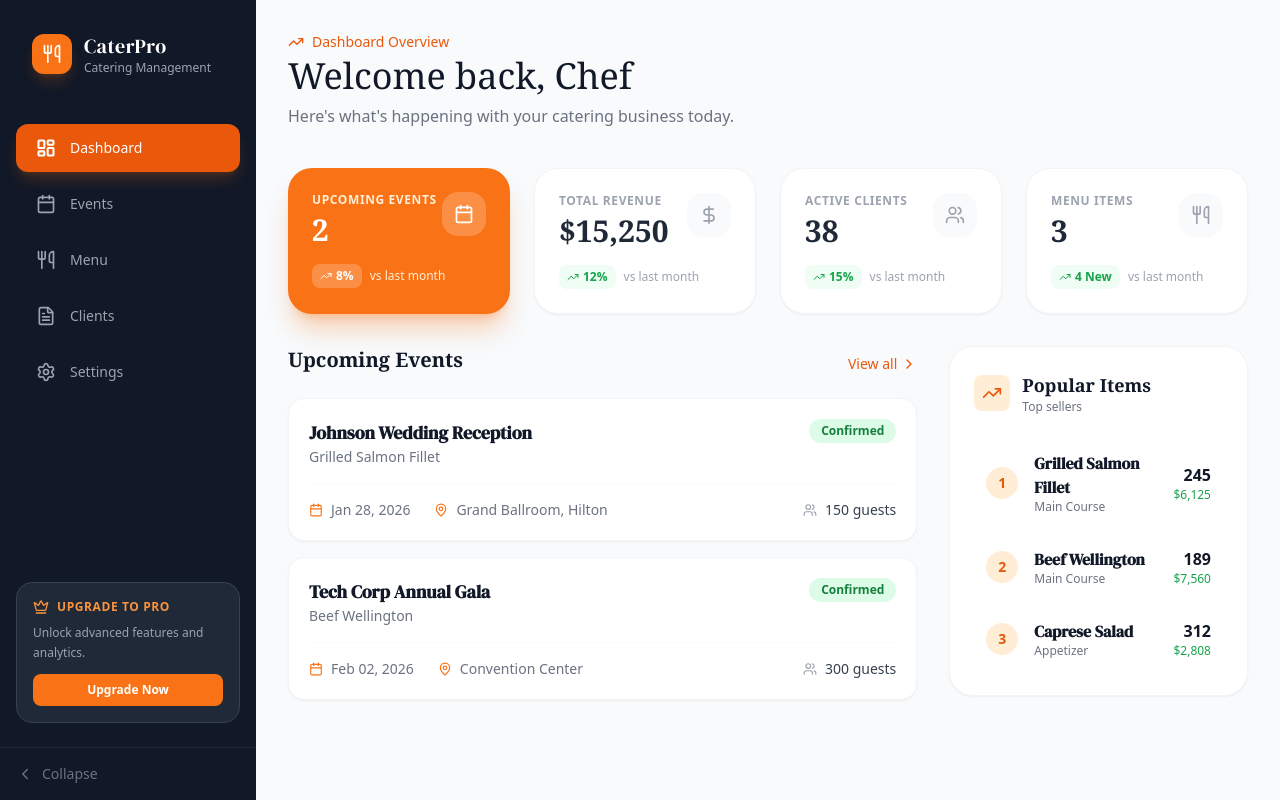
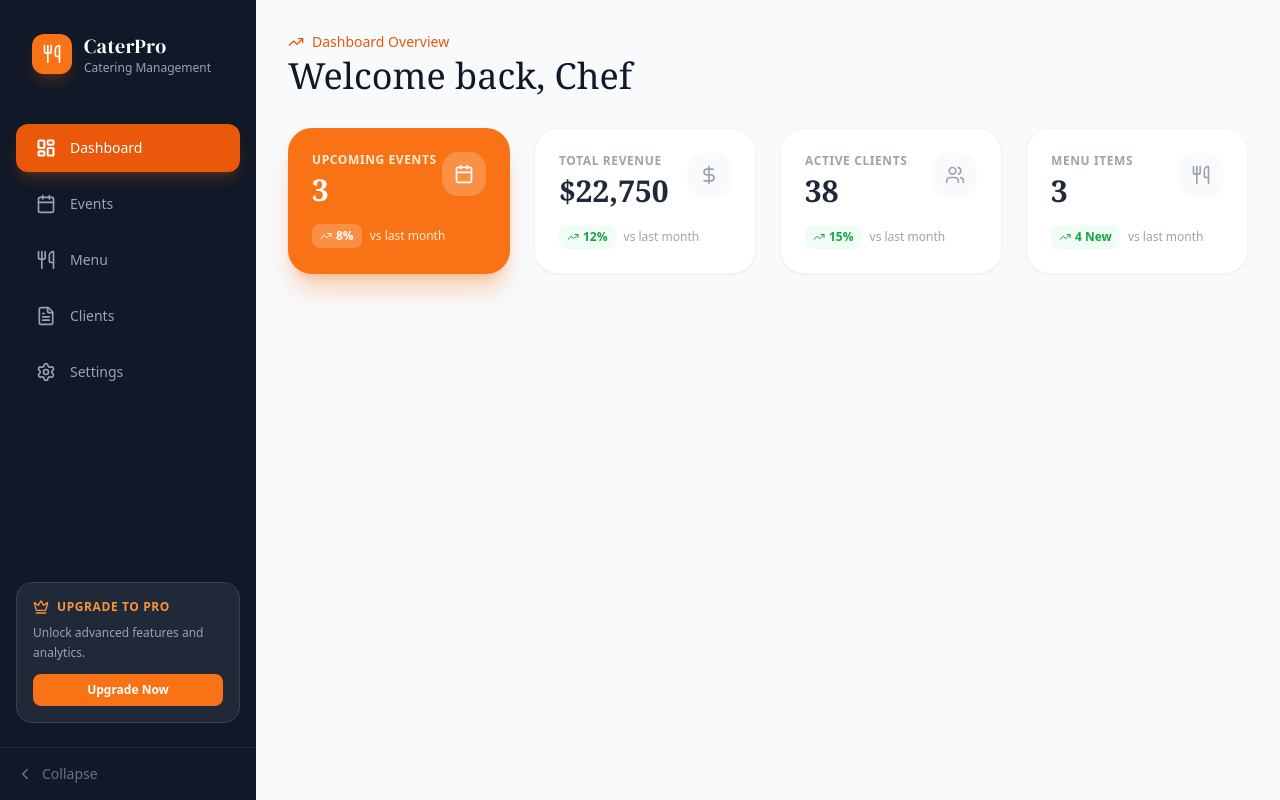
Before and after one commit to TriCodeLK/Catering-Management-System, a React (Vite) app in the folder catering-system/: page / in a window 1280 px wide. Built offline with nearby package versions, Linux system fonts and the light colour scheme.

Commit message:
feat: implement calendar view for event scheduling and enhance order management

```diff
--- a/catering-system/src/App.jsx
+++ b/catering-system/src/App.jsx
@@ -1,8 +1,8 @@
 import React, { useState, useEffect } from 'react';
-import { Calendar, Users, DollarSign, Clock, Bell, Search, X, Trash2, Edit2, Upload, Image as ImageIcon, ChevronRight, MapPin, TrendingUp, Utensils, Plus, ChevronDown } from 'lucide-react';
+import { Calendar, Users, DollarSign, Clock, Bell, Search, X, Trash2, Edit2, Upload, Image as ImageIcon, ChevronRight, MapPin, TrendingUp, Utensils, Plus, ChevronDown, ChevronLeft } from 'lucide-react';
 import Sidebar from './components/Sidebar';
 
-// --- MOCK DATA ---
+// --- MOCK DATA (Updated Dates to YYYY-MM-DD for Calendar) ---
 const INITIAL_PACKAGES = [
   {
     id: 1,
@@ -37,8 +37,9 @@ const INITIAL_PACKAGES = [
 ];
 
 const INITIAL_ORDERS = [
-    { id: "ORD-001", customer: "Johnson Wedding Reception", date: "Jan 28, 2026", time: "6:00 PM", location: "Grand Ballroom, Hilton", package: "Grilled Salmon Fillet", pax: 150, status: "Confirmed", total: 6750 },
-    { id: "ORD-002", customer: "Tech Corp Annual Gala", date: "Feb 02, 2026", time: "7:30 PM", location: "Convention Center", package: "Beef Wellington", pax: 300, status: "Confirmed", total: 8500 },
+    { id: "ORD-001", customer: "Johnson Wedding Reception", date: "2026-01-28", time: "18:00", location: "Grand Ballroom, Hilton", package: "Grilled Salmon Fillet", pax: 150, status: "Confirmed", total: 6750 },
+    { id: "ORD-002", customer: "Tech Corp Annual Gala", date: "2026-02-02", time: "19:30", location: "Convention Center", package: "Beef Wellington", pax: 300, status: "Confirmed", total: 8500 },
+    { id: "ORD-003", customer: "City Charity Fundraiser", date: "2026-02-14", time: "17:00", location: "City Hall Garden", package: "Caprese Salad", pax: 500, status: "Pending", total: 7500 },
 ];
 
 // --- COMPONENTS ---
@@ -131,24 +132,19 @@ export default function CateringApp() {
   });
 
   // -- STATES --
-  // Modal State
   const [isModalOpen, setIsModalOpen] = useState(false);
-  const [modalType, setModalType] = useState(null); // 'MENU' or 'ORDER'
+  const [modalType, setModalType] = useState(null);
 
-  // Menu Form State
   const [menuForm, setMenuForm] = useState({ name: '', price: '', description: '', image: '' });
   const [editingMenuId, setEditingMenuId] = useState(null);
 
-  // Order Form State (NEW)
   const [orderForm, setOrderForm] = useState({
-    customer: '',
-    date: '',
-    time: '',
-    location: '',
-    packageId: '', // We store ID to find price later
-    pax: '',
-    status: 'Pending'
+    customer: '', date: '', time: '', location: '', packageId: '', pax: '', status: 'Pending'
   });
+
+  // -- CALENDAR STATE --
+  const [currentDate, setCurrentDate] = useState(new Date());
+  const [selectedDate, setSelectedDate] = useState(null);
 
   useEffect(() => { localStorage.setItem('catering_packages', JSON.stringify(packages)); }, [packages]);
   useEffect(() => { localStorage.setItem('catering_orders', JSON.stringify(orders)); }, [orders]);
@@ -179,8 +175,6 @@ export default function CateringApp() {
   };
 
   // -- ORDER HANDLERS --
-
-  // Calculate Total Amount dynamically
   const calculateTotal = () => {
     if (!orderForm.packageId || !orderForm.pax) return 0;
     const selectedPkg = packages.find(p => p.id.toString() === orderForm.packageId.toString());
@@ -193,7 +187,7 @@ export default function CateringApp() {
     const selectedPkg = packages.find(p => p.id.toString() === orderForm.packageId.toString());
 
     const newOrder = {
-        id: `ORD-${Date.now().toString().slice(-4)}`, // Generate simple ID
+        id: `ORD-${Date.now().toString().slice(-4)}`,
         customer: orderForm.customer,
         date: orderForm.date,
         time: orderForm.time,
@@ -204,9 +198,8 @@ export default function CateringApp() {
         total: calculateTotal()
     };
 
-    setOrders([newOrder, ...orders]); // Add to top of list
+    setOrders([newOrder, ...orders]);
     setIsModalOpen(false);
-    // Reset form
     setOrderForm({ customer: '', date: '', time: '', location: '', packageId: '', pax: '', status: 'Pending' });
   };
 
@@ -218,16 +211,10 @@ export default function CateringApp() {
     if(window.confirm("Delete this order?")) setOrders(orders.filter((order) => order.id !== id));
   };
 
-  // Helper to open correct modal
   const openMenuModal = (pkg = null) => {
     setModalType('MENU');
-    if (pkg) {
-        setEditingMenuId(pkg.id);
-        setMenuForm(pkg);
-    } else {
-        setEditingMenuId(null);
-        setMenuForm({ name: '', price: '', description: '', image: '' });
-    }
+    if (pkg) { setEditingMenuId(pkg.id); setMenuForm(pkg); }
+    else { setEditingMenuId(null); setMenuForm({ name: '', price: '', description: '', image: '' }); }
     setIsModalOpen(true);
   };
 
@@ -237,62 +224,84 @@ export default function CateringApp() {
     setIsModalOpen(true);
   };
 
+  // -- CALENDAR LOGIC --
+  const getDaysInMonth = (date) => new Date(date.getFullYear(), date.getMonth() + 1, 0).getDate();
+  const getFirstDayOfMonth = (date) => new Date(date.getFullYear(), date.getMonth(), 1).getDay();
+
+  const changeMonth = (offset) => {
+    setCurrentDate(new Date(currentDate.getFullYear(), currentDate.getMonth() + offset, 1));
+  };
+
+  const renderCalendar = () => {
+    const daysInMonth = getDaysInMonth(currentDate);
+    const firstDay = getFirstDayOfMonth(currentDate);
+    const days = [];
+
+    // Empty cells for days before the 1st
+    for (let i = 0; i < firstDay; i++) {
+        days.push(<div key={`empty-${i}`} className="h-32 border border-gray-100 bg-gray-50/30"></div>);
+    }
+
+    // Days of the month
+    for (let day = 1; day <= daysInMonth; day++) {
+        const dateStr = `${currentDate.getFullYear()}-${String(currentDate.getMonth() + 1).padStart(2, '0')}-${String(day).padStart(2, '0')}`;
+        const dayOrders = orders.filter(o => o.date === dateStr);
+        const isSelected = selectedDate === dateStr;
+
+        days.push(
+            <div
+                key={day}
+                onClick={() => setSelectedDate(dateStr)}
+                className={`h-32 border border-gray-100 p-2 relative group cursor-pointer transition-colors hover:bg-orange-50 ${isSelected ? 'bg-orange-50 ring-2 ring-inset ring-orange-200' : 'bg-white'}`}
+            >
+                <span className={`text-sm font-medium w-7 h-7 flex items-center justify-center rounded-full ${
+                    dateStr === new Date().toISOString().split('T')[0] ? 'bg-orange-500 text-white' : 'text-gray-700'
+                }`}>
+                    {day}
+                </span>
+
+                {/* Event Indicators */}
+                <div className="mt-2 space-y-1">
+                    {dayOrders.slice(0, 2).map((order, idx) => (
+                        <div key={idx} className="text-[10px] truncate px-1.5 py-0.5 rounded bg-orange-100 text-orange-700 font-medium">
+                            {order.time} - {order.customer}
+                        </div>
+                    ))}
+                    {dayOrders.length > 2 && (
+                        <div className="text-[10px] text-gray-400 pl-1">
+                            +{dayOrders.length - 2} more
+                        </div>
+                    )}
+                </div>
+            </div>
+        );
+    }
+    return days;
+  };
+
   return (
     <div className="min-h-screen bg-[#F8FAFC] font-sans flex text-gray-900">
       <Sidebar activeTab={activeTab} setActiveTab={setActiveTab} />
 
       <main className="flex-1 md:ml-64 p-8 relative">
-        {/* Top Header */}
+
+        {/* --- DASHBOARD & HEADER --- */}
         {activeTab === 'dashboard' && (
-            <div className="mb-10">
+            <div className="mb-10 animate-in fade-in slide-in-from-bottom-4">
                 <div className="flex items-center gap-2 text-orange-600 font-medium text-sm mb-1">
                     <TrendingUp size={16} />
                     <span>Dashboard Overview</span>
                 </div>
                 <h2 className="text-4xl font-serif font-medium text-gray-900 mb-2">Welcome back, Chef</h2>
-                <p className="text-gray-500">Here's what's happening with your catering business today.</p>
-            </div>
-        )}
 
-        {/* --- DASHBOARD --- */}
-        {activeTab === 'dashboard' && (
-          <div className="space-y-8 animate-in fade-in slide-in-from-bottom-4 duration-500">
-            <div className="grid grid-cols-1 md:grid-cols-4 gap-6">
-              <StatCard title="Upcoming Events" value={orders.length} subValue="8%" icon={Calendar} isPrimary={true} />
-              <StatCard title="Total Revenue" value={`$${orders.reduce((acc, curr) => acc + curr.total, 0).toLocaleString()}`} subValue="12%" icon={DollarSign} />
-              <StatCard title="Active Clients" value="38" subValue="15%" icon={Users} />
-              <StatCard title="Menu Items" value={packages.length} subValue="4 New" icon={Utensils} />
-            </div>
-
-            <div className="grid grid-cols-1 lg:grid-cols-3 gap-8">
-                <div className="lg:col-span-2 space-y-6">
-                    <div className="flex justify-between items-end">
-                        <h3 className="text-xl font-bold font-serif">Upcoming Events</h3>
-                        <button onClick={() => setActiveTab('orders')} className="text-sm font-medium text-orange-600 hover:text-orange-700 flex items-center gap-1">
-                            View all <ChevronRight size={16} />
-                        </button>
-                    </div>
-                    <div className="space-y-4">
-                        {orders.slice(0, 3).map(order => <EventListItem key={order.id} order={order} />)}
-                    </div>
-                </div>
-
-                <div className="bg-white rounded-3xl p-6 border border-gray-100 shadow-sm h-fit">
-                    <div className="flex items-center gap-3 mb-6">
-                        <div className="p-2 bg-orange-100 rounded-lg text-orange-600">
-                            <TrendingUp size={20} />
-                        </div>
-                        <div>
-                            <h3 className="font-bold font-serif text-lg">Popular Items</h3>
-                            <p className="text-xs text-gray-500">Top sellers</p>
-                        </div>
-                    </div>
-                    <div className="space-y-2">
-                        {packages.map((item, index) => <PopularItem key={item.id} item={item} index={index} />)}
-                    </div>
+                {/* Dashboard Stats */}
+                <div className="mt-8 grid grid-cols-1 md:grid-cols-4 gap-6">
+                    <StatCard title="Upcoming Events" value={orders.length} subValue="8%" icon={Calendar} isPrimary={true} />
+                    <StatCard title="Total Revenue" value={`$${orders.reduce((acc, curr) => acc + curr.total, 0).toLocaleString()}`} subValue="12%" icon={DollarSign} />
+                    <StatCard title="Active Clients" value="38" subValue="15%" icon={Users} />
+                    <StatCard title="Menu Items" value={packages.length} subValue="4 New" icon={Utensils} />
                 </div>
             </div>
-          </div>
         )}
 
         {/* --- MENU TAB --- */}
@@ -322,7 +331,7 @@ export default function CateringApp() {
           </div>
         )}
 
-        {/* --- ORDERS TAB (FULL) --- */}
+        {/* --- ORDERS TAB --- */}
         {activeTab === 'orders' && (
             <div className="animate-in fade-in slide-in-from-bottom-4 duration-500">
                 <div className="flex justify-between items-center mb-8">
@@ -334,7 +343,6 @@ export default function CateringApp() {
                         <Plus size={20} /> New Event
                     </button>
                 </div>
-
                 <div className="bg-white rounded-3xl border border-gray-100 shadow-sm overflow-hidden">
                     <div className="overflow-x-auto">
                         <table className="w-full text-left border-collapse">
@@ -383,9 +391,7 @@ export default function CateringApp() {
                                                 <ChevronDown size={14} className="absolute right-2 top-1/2 -translate-y-1/2 opacity-50 pointer-events-none" />
                                             </div>
                                         </td>
-                                        <td className="py-5 px-6 text-right font-bold text-gray-900">
-                                            ${order.total.toLocaleString()}
-                                        </td>
+                                        <td className="py-5 px-6 text-right font-bold text-gray-900">${order.total.toLocaleString()}</td>
                                         <td className="py-5 px-6 text-center">
                                             <button onClick={() => handleDeleteOrder(order.id)} className="text-gray-300 hover:text-red-500 transition-colors"><Trash2 size={18} /></button>
                                         </td>
@@ -398,12 +404,80 @@ export default function CateringApp() {
             </div>
         )}
 
+        {/* --- CALENDAR TAB (NEW) --- */}
+        {activeTab === 'calendar' && (
+            <div className="animate-in fade-in slide-in-from-bottom-4 duration-500 flex flex-col h-[calc(100vh-8rem)]">
+                <div className="flex justify-between items-center mb-6">
+                    <div>
+                        <h2 className="text-3xl font-serif font-medium text-gray-900">
+                            {currentDate.toLocaleString('default', { month: 'long', year: 'numeric' })}
+                        </h2>
+                        <p className="text-gray-500">View your event schedule</p>
+                    </div>
+                    <div className="flex gap-2">
+                        <button onClick={() => changeMonth(-1)} className="p-2 bg-white border border-gray-200 rounded-lg hover:bg-gray-50 text-gray-600"><ChevronLeft size={20}/></button>
+                        <button onClick={() => changeMonth(1)} className="p-2 bg-white border border-gray-200 rounded-lg hover:bg-gray-50 text-gray-600"><ChevronRight size={20}/></button>
+                        <button onClick={() => setCurrentDate(new Date())} className="px-4 py-2 bg-gray-900 text-white rounded-lg text-sm font-bold hover:bg-black">Today</button>
+                    </div>
+                </div>
+
+                <div className="flex gap-6 h-full">
+                    {/* Calendar Grid */}
+                    <div className="flex-1 bg-white rounded-3xl border border-gray-100 shadow-sm overflow-hidden flex flex-col">
+                        <div className="grid grid-cols-7 border-b border-gray-100">
+                            {['Sun', 'Mon', 'Tue', 'Wed', 'Thu', 'Fri', 'Sat'].map(day => (
+                                <div key={day} className="py-3 text-center text-xs font-bold text-gray-400 uppercase">{day}</div>
+                            ))}
+                        </div>
+                        <div className="grid grid-cols-7 flex-1 auto-rows-fr overflow-y-auto">
+                            {renderCalendar()}
+                        </div>
+                    </div>
+
+                    {/* Side Panel for Selected Date */}
+                    {selectedDate && (
+                        <div className="w-80 bg-white rounded-3xl border border-gray-100 shadow-sm p-6 overflow-y-auto animate-in slide-in-from-right-4">
+                            <h3 className="text-lg font-bold font-serif mb-1">
+                                {new Date(selectedDate).toLocaleDateString('en-US', { weekday: 'long', month: 'long', day: 'numeric' })}
+                            </h3>
+                            <p className="text-xs text-gray-500 mb-6">Events for this day</p>
+
+                            <div className="space-y-4">
+                                {orders.filter(o => o.date === selectedDate).length > 0 ? (
+                                    orders.filter(o => o.date === selectedDate).map(order => (
+                                        <div key={order.id} className="p-4 rounded-2xl bg-gray-50 border border-gray-100 group hover:border-orange-200 transition-colors">
+                                            <div className="flex justify-between items-start mb-2">
+                                                <span className="font-bold text-gray-900 line-clamp-1">{order.customer}</span>
+                                                <span className={`text-[10px] px-2 py-0.5 rounded-full font-bold ${order.status === 'Confirmed' ? 'bg-green-100 text-green-700' : 'bg-orange-100 text-orange-700'}`}>{order.status}</span>
+                                            </div>
+                                            <div className="text-sm text-gray-500 space-y-1">
+                                                <div className="flex items-center gap-2"><Clock size={14}/> {order.time}</div>
+                                                <div className="flex items-center gap-2"><Utensils size={14}/> {order.package}</div>
+                                                <div className="flex items-center gap-2"><Users size={14}/> {order.pax} Guests</div>
+                                            </div>
+                                        </div>
+                                    ))
+                                ) : (
+                                    <div className="text-center py-10 text-gray-400">
+                                        <Calendar size={32} className="mx-auto mb-2 opacity-20"/>
+                                        <p>No events scheduled.</p>
+                                        <button onClick={() => { setOrderForm({...orderForm, date: selectedDate}); openOrderModal(); }} className="mt-4 text-orange-600 text-sm font-bold hover:underline">
+                                            + Add Event here
+                                        </button>
+                                    </div>
+                                )}
+                            </div>
+                        </div>
+                    )}
+                </div>
+            </div>
+        )}
+
         {/* --- UNIVERSAL MODAL --- */}
         {isModalOpen && (
           <div className="fixed inset-0 z-[100] flex items-center justify-center p-4 bg-gray-900/60 backdrop-blur-sm animate-in fade-in">
             <div className="bg-white rounded-3xl w-full max-w-lg p-8 shadow-2xl scale-100 animate-in zoom-in-95 max-h-[90vh] overflow-y-auto">
 
-              {/* Modal Header */}
               <div className="flex justify-between items-center mb-6">
                 <h3 className="text-2xl font-serif">
                     {modalType === 'MENU' ? (editingMenuId ? 'Edit Item' : 'New Menu Item') : 'Create New Event'}
@@ -411,7 +485,7 @@ export default function CateringApp() {
                 <button onClick={() => setIsModalOpen(false)} className="p-2 hover:bg-gray-100 rounded-full"><X size={24} /></button>
               </div>
 
-              {/* --- MENU FORM --- */}
+              {/* MENU FORM */}
               {modalType === 'MENU' && (
                   <form onSubmit={handleSavePackage} className="space-y-5">
                     <div className="flex items-center gap-4">
@@ -430,7 +504,7 @@ export default function CateringApp() {
                   </form>
               )}
 
-              {/* --- ORDER FORM (NEW) --- */}
+              {/* ORDER FORM */}
               {modalType === 'ORDER' && (
                   <form onSubmit={handleSaveOrder} className="space-y-5">
                     <div>
@@ -473,7 +547,6 @@ export default function CateringApp() {
                         </div>
                     </div>
 
-                    {/* Auto Calculation Display */}
                     <div className="bg-orange-50 p-4 rounded-xl flex justify-between items-center border border-orange-100">
                         <span className="text-orange-800 font-bold text-sm">Estimated Total</span>
                         <span className="text-2xl font-serif font-bold text-orange-600">${calculateTotal().toLocaleString()}</span>
```
